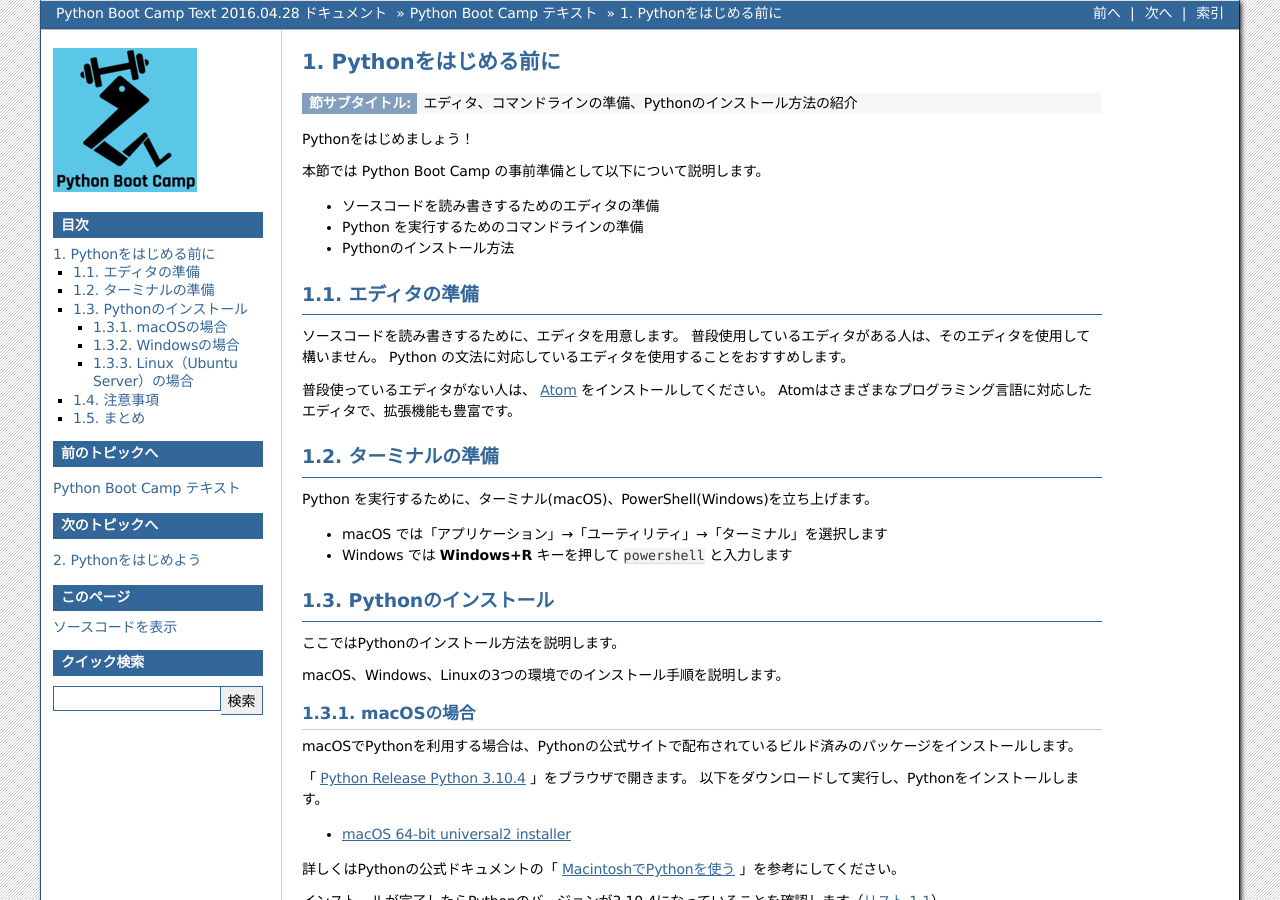
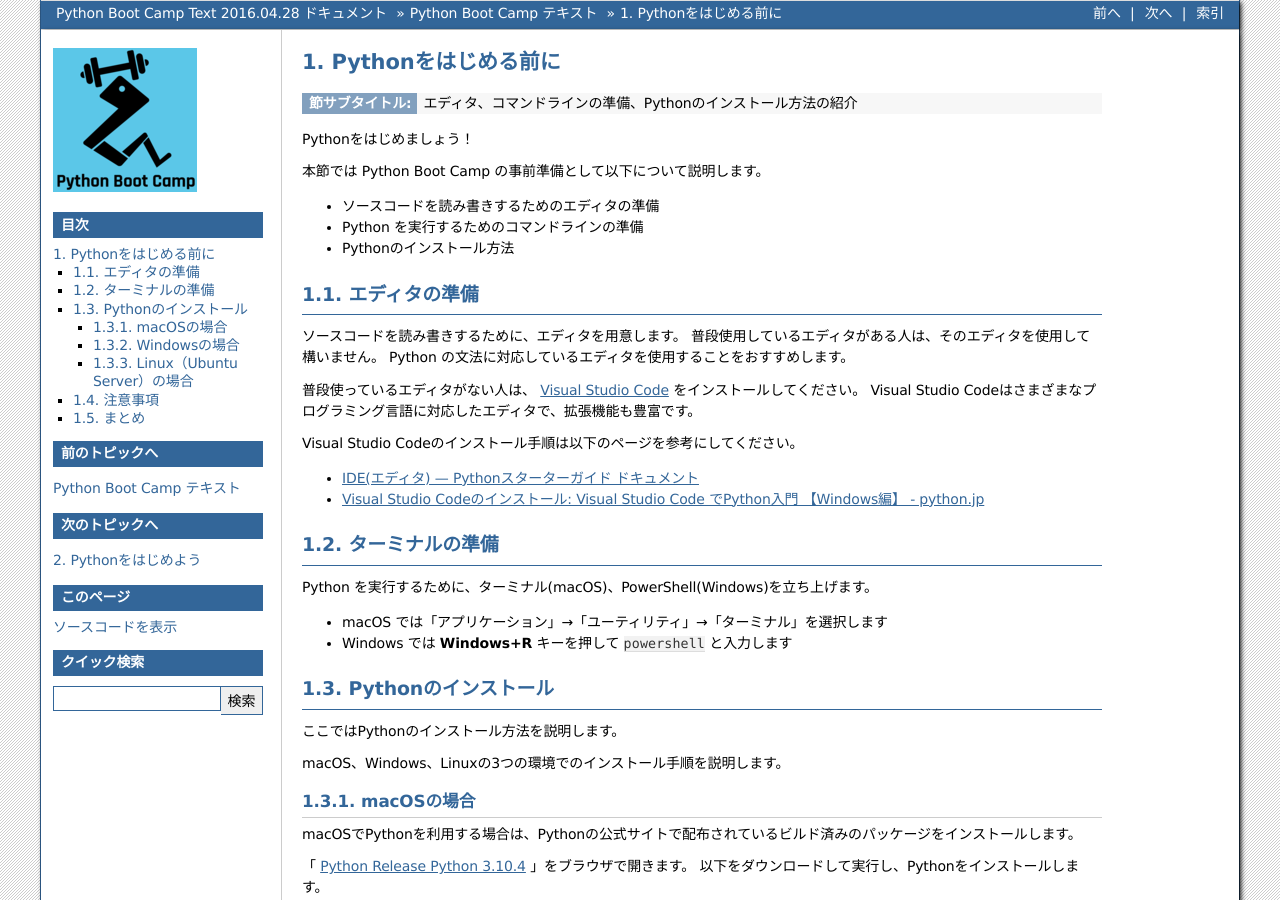
Before and after one commit to pyconjp/pycamp.pycon.jp, a Sphinx documentation site: the page built from source/textbook/1_install.rst, in a window 1280 px wide and 900 px high. Built offline with Sphinx 7.4.7, drawn with Linux system fonts in a browser that asks for light colours.

Commit message:
ISSHA-2567 change editor to vscode

```diff
--- a/source/textbook/1_install.rst
+++ b/source/textbook/1_install.rst
@@ -15,7 +15,7 @@
 - Pythonのインストール方法
 
 .. index:: Editor
-    single: Editor; Atom
+    single: Editor; VS Code
 
 エディタの準備
 ==============
@@ -23,8 +23,13 @@
 普段使用しているエディタがある人は、そのエディタを使用して構いません。
 Python の文法に対応しているエディタを使用することをおすすめします。
 
-普段使っているエディタがない人は、 `Atom <https://atom.io/>`_ をインストールしてください。
-Atomはさまざまなプログラミング言語に対応したエディタで、拡張機能も豊富です。
+普段使っているエディタがない人は、 `Visual Studio Code <https://code.visualstudio.com/>`_ をインストールしてください。
+Visual Studio Codeはさまざまなプログラミング言語に対応したエディタで、拡張機能も豊富です。
+
+Visual Studio Codeのインストール手順は以下のページを参考にしてください。
+
+* `IDE(エディタ) — Pythonスターターガイド ドキュメント <https://starter-guide.od.pythonic-exam.com/ja/latest/ide/index.html>`_
+* `Visual Studio Codeのインストール: Visual Studio Code でPython入門 【Windows編】 - python.jp <https://www.python.jp/python_vscode/windows/setup/install_vscode.html>`_
 
 .. index:: Terminal
 
```
